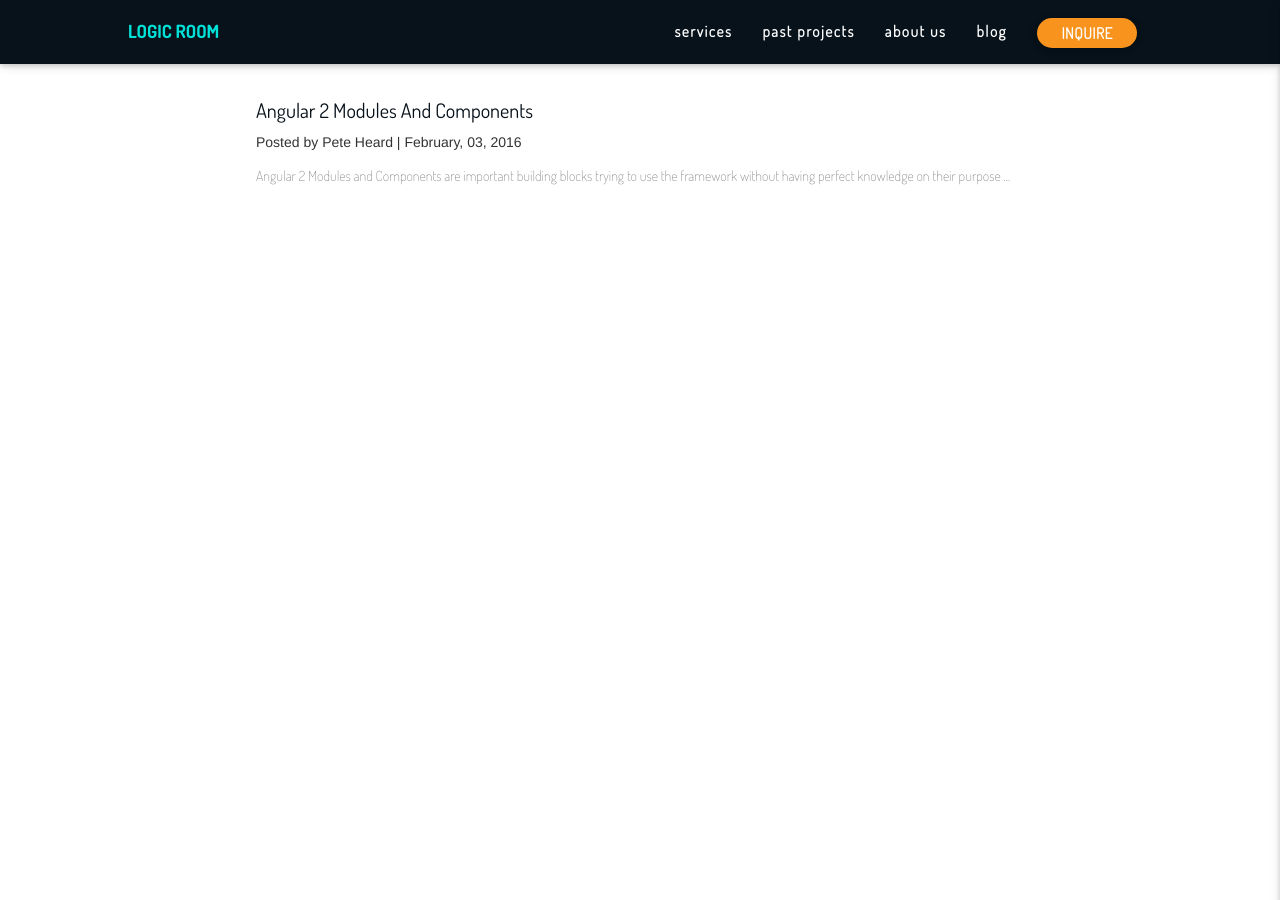
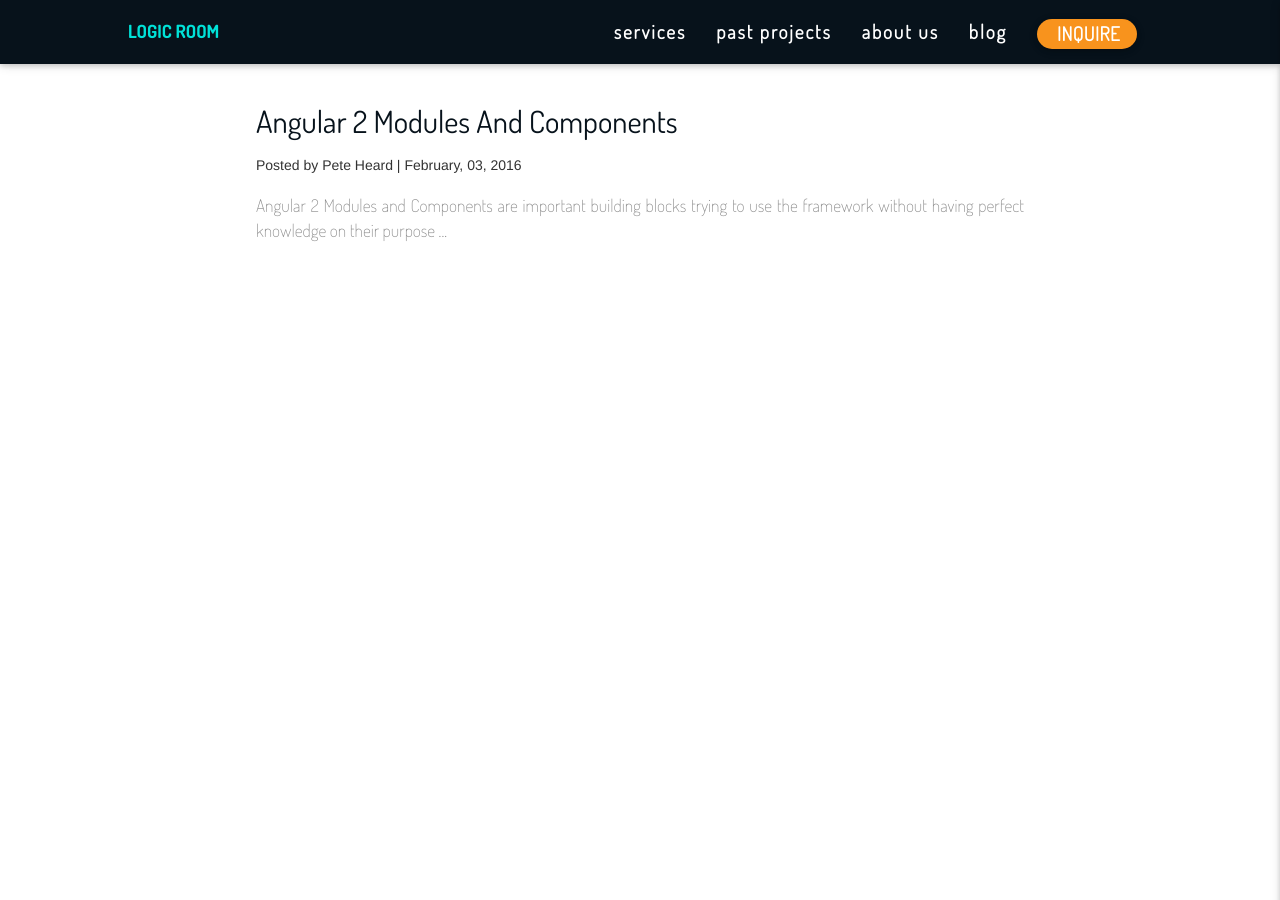
Before and after one commit to peterheard01/logic-room, a Jekyll site: the page built from blog/index.html, in a window 1280 px wide. Built offline with Jekyll 4.4.1, drawn with Linux system fonts in a browser that asks for light colours.

```diff
--- a/_sass/3-base/_body-element.scss
+++ b/_sass/3-base/_body-element.scss
@@ -67,6 +67,47 @@
   font-size : em(15);
 }
 
+p, ul li, ol li {
+  font-family: 'Dosis-ExtraLight';
+  color: $grey;
+  text-align: justify;
+  font-size : em(16);
+}
+
+@media only screen and (min-width : 768px) {
+
+  h1 {
+    font-size : em(35);
+  }
+
+  h2 {
+    font-size : em(33);
+  }
+
+  h3 {
+    font-size : em(30);
+  }
+
+  h4 {
+    font-size : em(27);
+  }
+
+  h5 {
+    font-size : em(23);
+  }
+
+  h6 {
+    font-size : em(20);
+  }
+
+  p, ul li, ol li {
+    font-size : em(20);
+  }
+
+}
+
+
+
 strong, a {
   font-weight:bold;
   //color:$banner;
@@ -78,12 +119,7 @@
 }
 
 
-p {
-  font-family: 'Dosis-ExtraLight';
-  color: $grey;
-  text-align: justify;
 
-}
 
 blockquote {
   margin: 10px;
--- a/blog/index.html
+++ b/blog/index.html
@@ -10,7 +10,7 @@
 
     {% for post in site.posts limit:6 %}
 
-    <a href="{{post.url}}"><h3>{{post.title}} </h3></a> Posted by {{ post.author }} | {{ post.date | date: "%B, %d, %Y" }}
+    <a href="{{post.url}}"><h1>{{post.title}} </h1></a> Posted by {{ post.author }} | {{ post.date | date: "%B, %d, %Y" }}
     <p class="small-p">{{ post.excerpt }}</p>
 
     {% endfor %}
```
